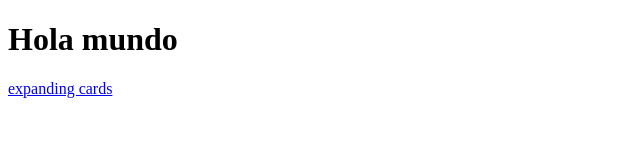
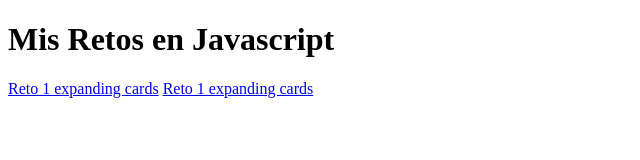
Before and after one commit to daferrom/retos, a plain HTML site: page index.html in a window 1280 px wide. Shown: the whole page, without its empty margins (0-640 px from the left). Drawn offline with Linux system fonts and the light colour scheme.

Commit message:
testin link 3 retos

```diff
--- a/index.html
+++ b/index.html
@@ -7,7 +7,8 @@
     <title>Document</title>
 </head>
 <body>
-  <h1>Hola mundo</h1>
-  <a href ="./01expandingcard/index.html">expanding cards</a>
+  <h1>Mis Retos en Javascript</h1>
+  <a href ="./01expandingcard/index.html">Reto 1 expanding cards</a>
+  <a href ="./03Rotating Navigation/index.html">Reto 1 expanding cards</a>
 </body>
 </html>
```
